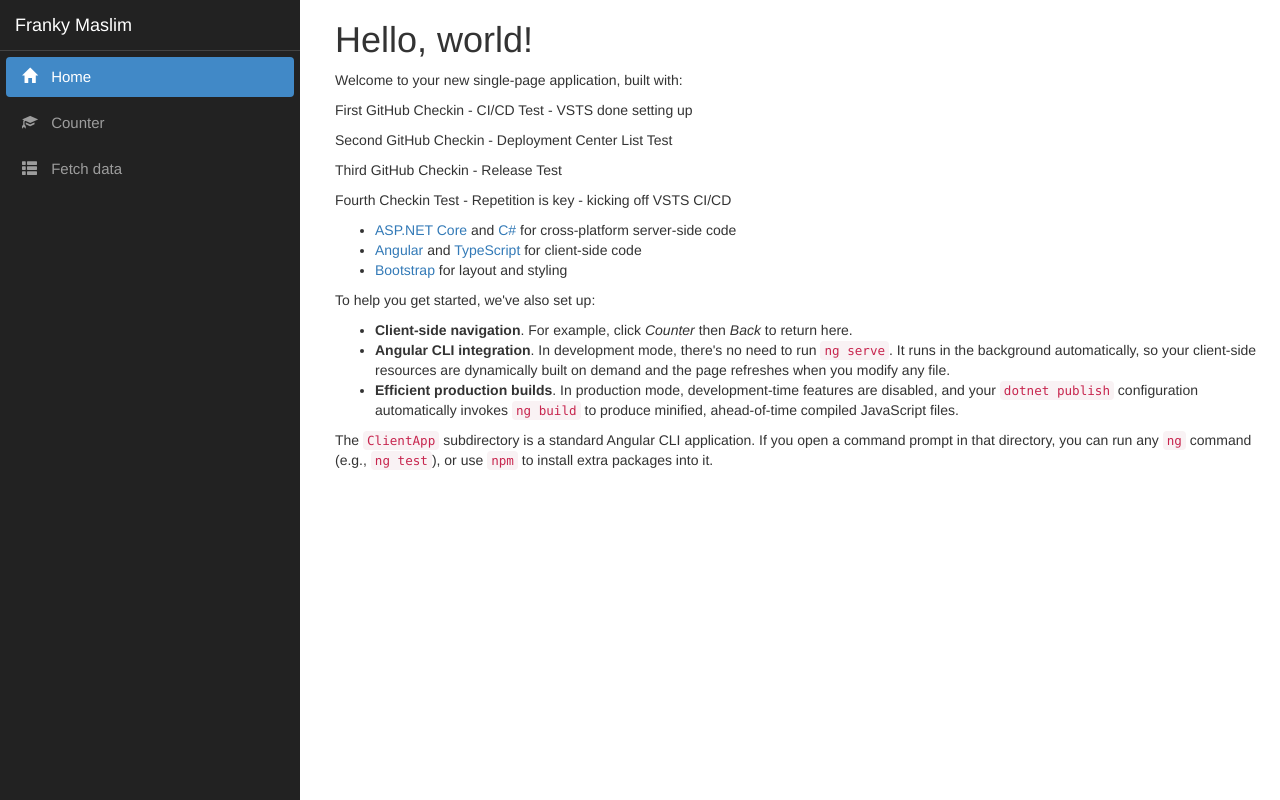
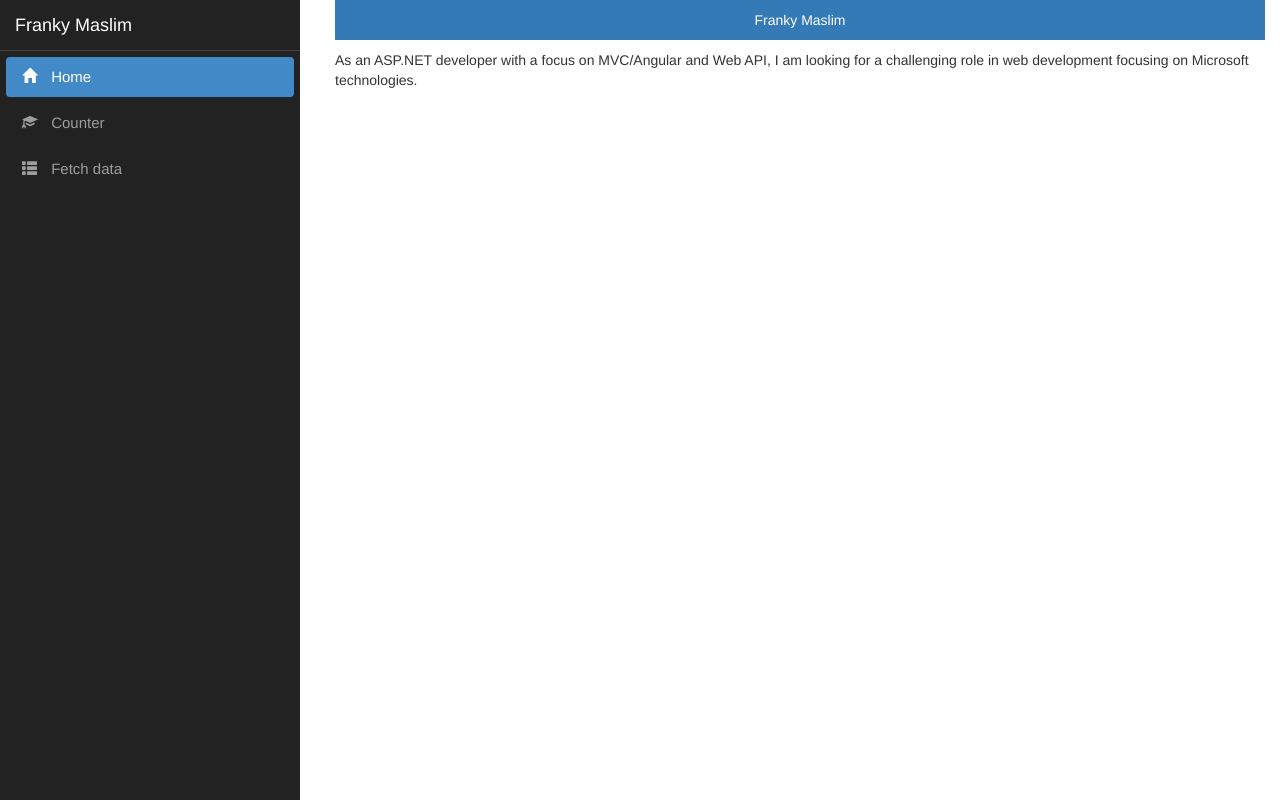
Before and after one commit to fmaslim/FrankyMaslim_Angular, an Angular app in the folder FrankyMaslim/ClientApp/: page / in a window 1280 px wide. Built offline with nearby package versions, Linux system fonts and the light colour scheme.

Commit message:
Initial site work

```diff
--- a/FrankyMaslim/ClientApp/src/app/home/home.component.html
+++ b/FrankyMaslim/ClientApp/src/app/home/home.component.html
@@ -1,4 +1,13 @@
-<h1>Hello, world!</h1>
+<div id="MainHeader" class="container-fluid text-center p-3 mb-2 bg-primary text-white container-padding">
+    Franky Maslim
+</div>
+<div class="container-fluid container-padding">
+    <div class="row">
+        As an ASP.NET developer with a focus on MVC/Angular and Web API, I am looking for a challenging role in web development focusing on Microsoft technologies.
+    </div>
+</div>
+
+<!--<h1>Hello, world!</h1>
 <p>Welcome to your new single-page application, built with:</p>
 <p>First GitHub Checkin - CI/CD Test - VSTS done setting up</p>
 <p>Second GitHub Checkin - Deployment Center List Test</p>
@@ -15,4 +24,4 @@
   <li><strong>Angular CLI integration</strong>. In development mode, there's no need to run <code>ng serve</code>. It runs in the background automatically, so your client-side resources are dynamically built on demand and the page refreshes when you modify any file.</li>
   <li><strong>Efficient production builds</strong>. In production mode, development-time features are disabled, and your <code>dotnet publish</code> configuration automatically invokes <code>ng build</code> to produce minified, ahead-of-time compiled JavaScript files.</li>
 </ul>
-<p>The <code>ClientApp</code> subdirectory is a standard Angular CLI application. If you open a command prompt in that directory, you can run any <code>ng</code> command (e.g., <code>ng test</code>), or use <code>npm</code> to install extra packages into it.</p>
+<p>The <code>ClientApp</code> subdirectory is a standard Angular CLI application. If you open a command prompt in that directory, you can run any <code>ng</code> command (e.g., <code>ng test</code>), or use <code>npm</code> to install extra packages into it.</p>-->
--- a/FrankyMaslim/ClientApp/src/styles.css
+++ b/FrankyMaslim/ClientApp/src/styles.css
@@ -1 +1,15 @@
 /* You can add global styles to this file, and also import other style files */
+
+.test-border-red {
+    border: 1px solid Red;
+    margin: 5px 0px 5px 0px;
+}
+
+.test-border-blue {
+    border: 1px solid Blue;
+    margin: 5px 0px 5px 0px;
+}
+
+.container-padding {
+    padding: 10px;
+}
```
Also changed, not shown: 1 other file (tests, documents, lock files or other folders).
